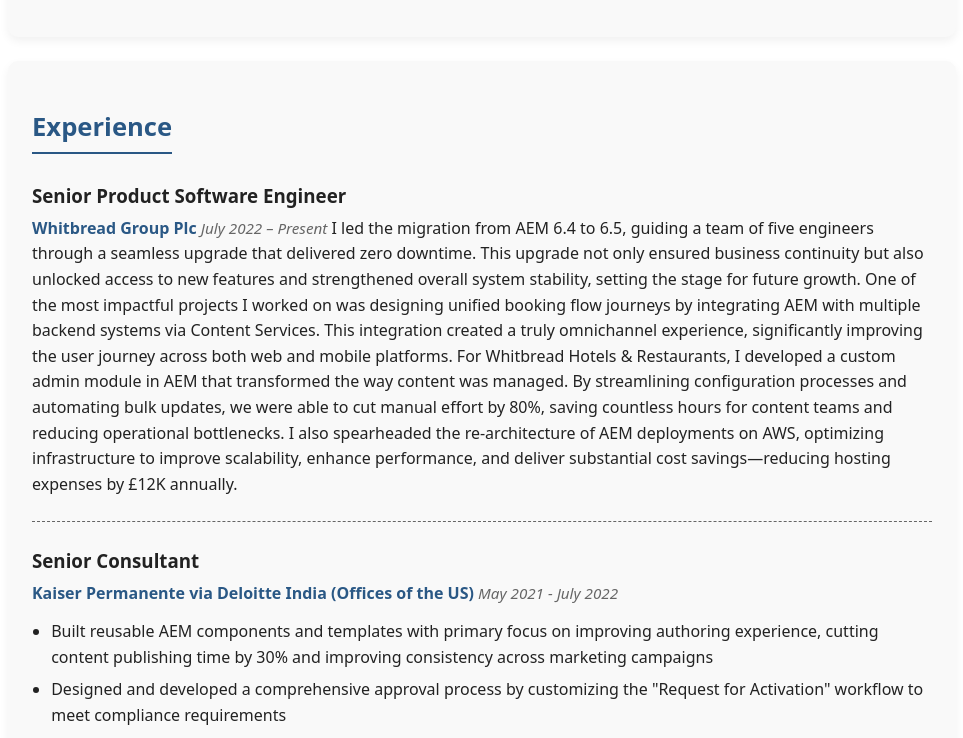
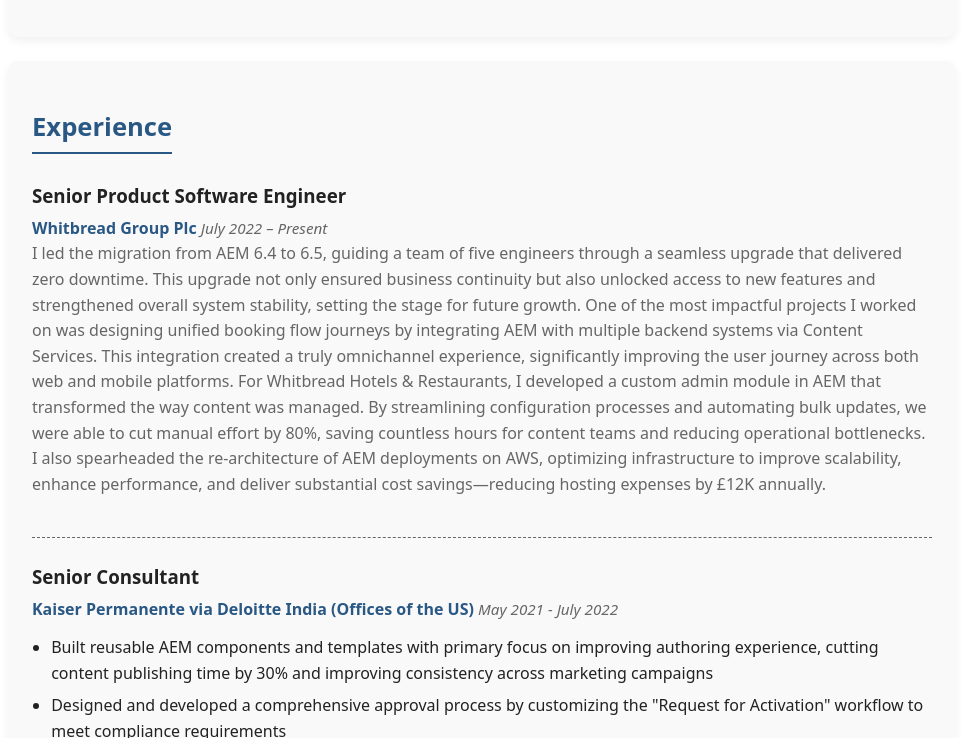
Before and after one commit to raghavendra-nagaraju/portfolio, a plain HTML site: page index.html in a window 1280 px wide. Shown: the part 602-1340 px from the top of the page, without its empty margins (158-1121 px from the left). Drawn offline with Linux system fonts and the light colour scheme.

Commit message:
Update index.html

```diff
--- a/index.html
+++ b/index.html
@@ -255,10 +255,11 @@ What excites me most about this field is the ability to bring ideas to life, bui
       <h3>Senior Product Software Engineer</h3>
       <span class="company">Whitbread Group Plc</span>
       <span class="duration"><em>July 2022 – Present</em></span>
-      I led the migration from AEM 6.4 to 6.5, guiding a team of five engineers through a seamless upgrade that delivered zero downtime. This upgrade not only ensured business continuity but also unlocked access to new features and strengthened overall system stability, setting the stage for future growth.
+      <p>I led the migration from AEM 6.4 to 6.5, guiding a team of five engineers through a seamless upgrade that delivered zero downtime. This upgrade not only ensured business continuity but also unlocked access to new features and strengthened overall system stability, setting the stage for future growth.
 One of the most impactful projects I worked on was designing unified booking flow journeys by integrating AEM with multiple backend systems via Content Services. This integration created a truly omnichannel experience, significantly improving the user journey across both web and mobile platforms.
 For Whitbread Hotels & Restaurants, I developed a custom admin module in AEM that transformed the way content was managed. By streamlining configuration processes and automating bulk updates, we were able to cut manual effort by 80%, saving countless hours for content teams and reducing operational bottlenecks.
 I also spearheaded the re-architecture of AEM deployments on AWS, optimizing infrastructure to improve scalability, enhance performance, and deliver substantial cost savings—reducing hosting expenses by £12K annually.
+      </p>
     </div>
     <div class="job">
       <h3>Senior Consultant</h3>
```
